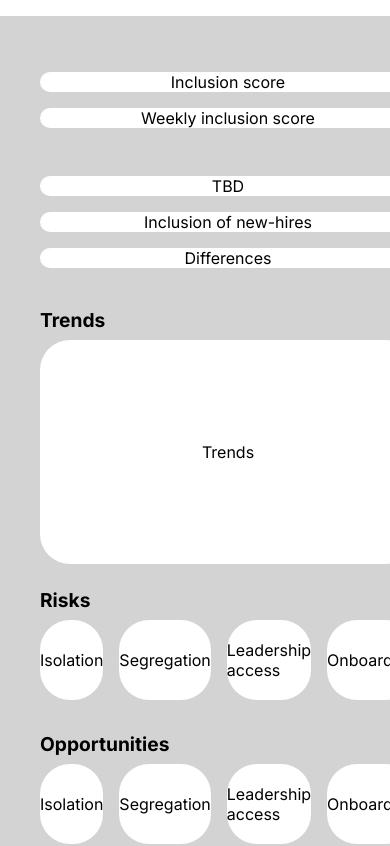
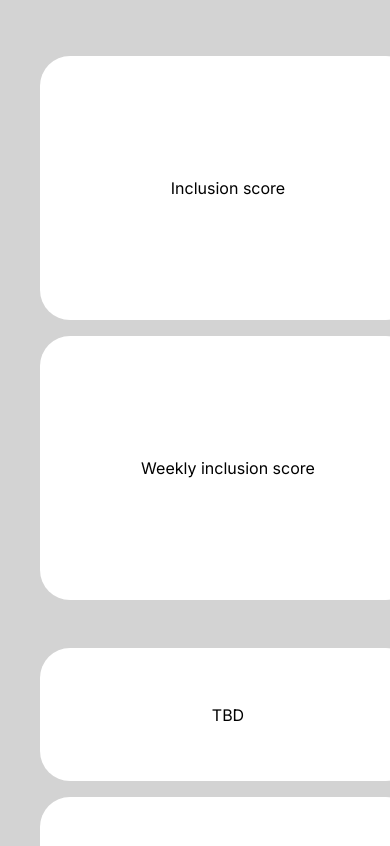
Before and after one commit to JTKsson/jolint-dashboard, a Next.js app: page / in a window 390 px wide. Shown: the top 846 px of the page. Built offline with nearby package versions, Linux system fonts and the light colour scheme.

Commit message:
Update responiveness + sort CSS alphabeticaly

```diff
--- a/src/app/components/Frame/Frame.module.css
+++ b/src/app/components/Frame/Frame.module.css
@@ -2,7 +2,6 @@
   background-color: lightgray;
   display: grid;
   grid-template-rows: 1fr 1fr 1fr;
-  height: 100vh;
   padding: 2rem;
 }
 
@@ -46,11 +45,11 @@
 }
 
 .title {
+  align-items: flex-end;
   display: flex;
-  align-items: flex-end;
-  padding-left: 0.5rem;
   font-size: larger;
   font-weight: bold;
+  padding-left: 0.5rem;
 }
 
 .frame25,
@@ -74,6 +73,12 @@
   .rightColumn {
     display: grid;
     grid-template-columns: repeat(1, 10fr);
+  }
+
+  .rowOne,
+  .rowTwo,
+  .rowThree,
+  .rightColumn {
     margin: 1rem 0;
   }
 }
```
